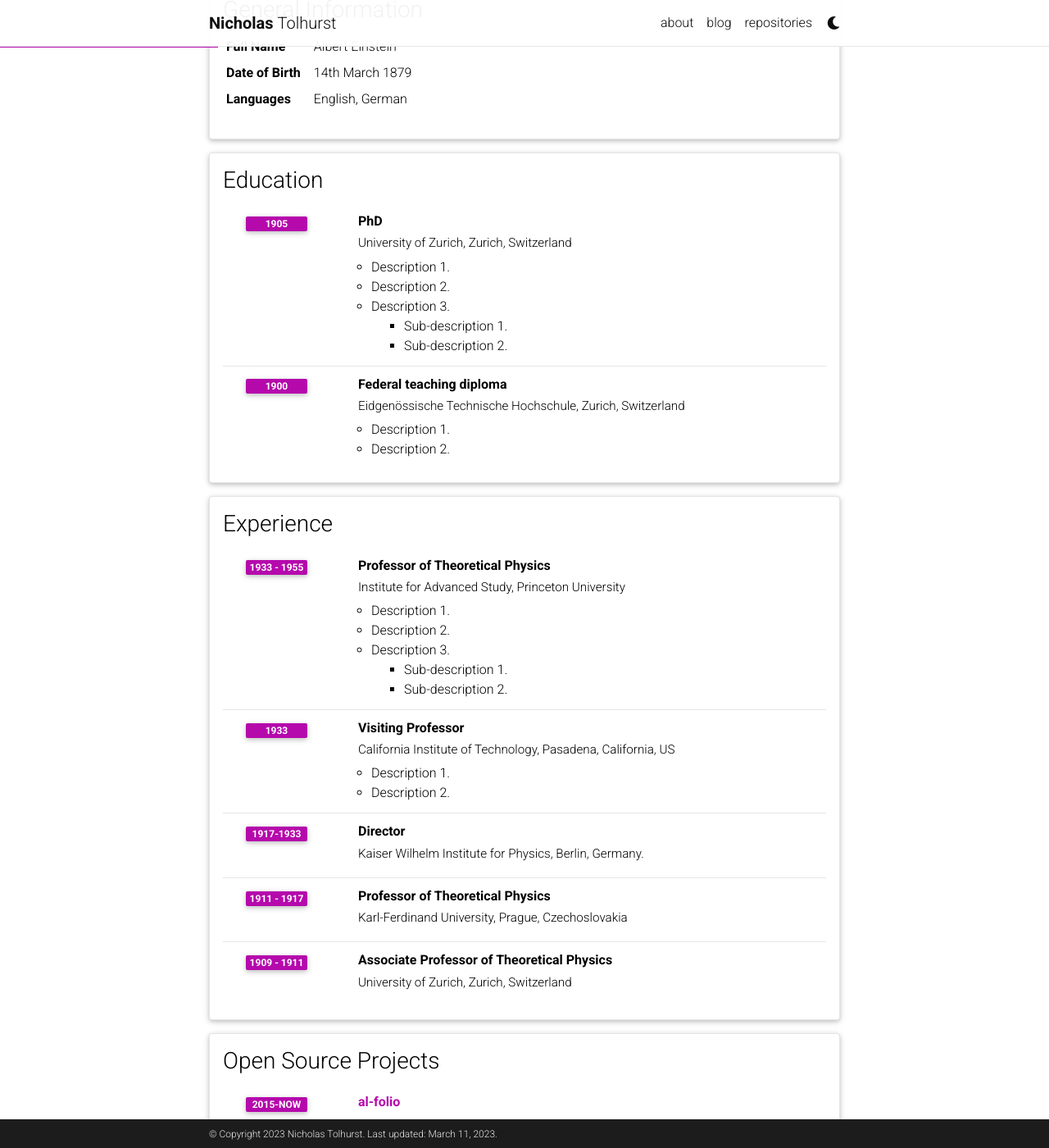
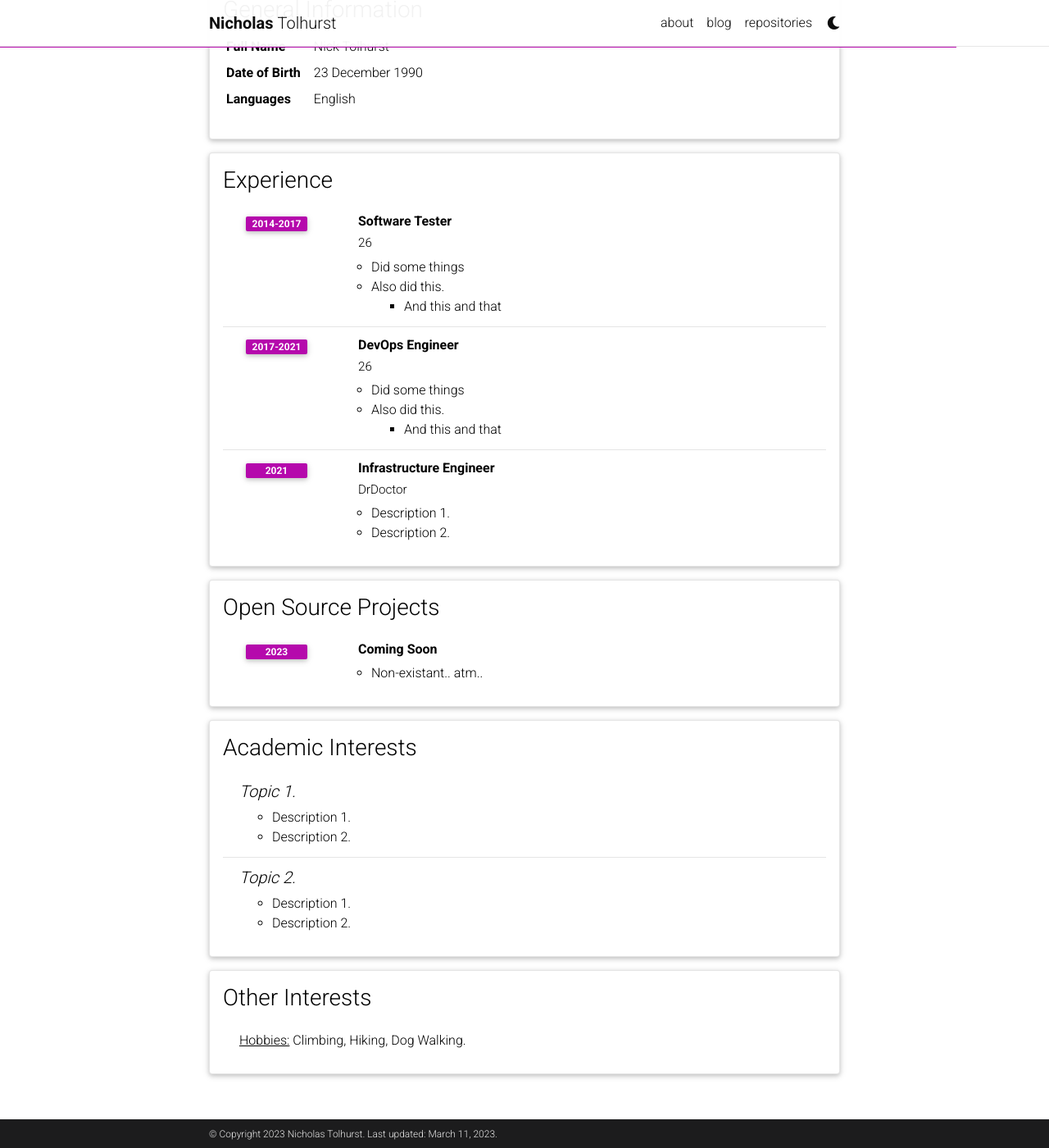
Before and after one commit to nicktolhurst/nicktolhurst.github.io, a Jekyll site: the page built from _pages/cv.md, in a window 1280 px wide and 1400 px high, scrolled down 207 px. Shown: the whole window at 82% size. Built offline with Jekyll 4.4.1, drawn with Linux system fonts in a browser that asks for light colours; comment, search, counter and statistics services are not loaded; a style sheet for code colours, icons or effects is not loaded; some of the changed text lies outside the part shown.

Commit message:
updates cv

```diff
--- a/_data/cv.yml
+++ b/_data/cv.yml
@@ -2,82 +2,45 @@
   type: map
   contents:
     - name: Full Name
-      value: Albert Einstein
+      value: Nick Tolhurst
     - name: Date of Birth
-      value: 14th March 1879
+      value: 23 December 1990
     - name: Languages
-      value: English, German
+      value: English
 
-- title: Education
+
+- title: Experience
   type: time_table
   contents:
-    - title: PhD
-      institution: University of Zurich, Zurich, Switzerland
-      year: 1905
+    - title: Software Tester
+      institution: 26
+      year: 2014-2017
       description:
-        - Description 1.
-        - Description 2.
-        - title: Description 3.
+        - Did some things
+        - title: Also did this.
           contents:
-            - Sub-description 1.
-            - Sub-description 2.
-    - title: Federal teaching diploma
-      institution: Eidgenössische Technische Hochschule, Zurich, Switzerland
-      year: 1900
+            - And this and that
+    - title: DevOps Engineer
+      institution: 26
+      year: 2017-2021
+      description:
+        - Did some things
+        - title: Also did this.
+          contents:
+            - And this and that
+    - title: Infrastructure Engineer
+      institution: DrDoctor
+      year: 2021
       description:
         - Description 1.
         - Description 2.
 
-- title: Experience
-  type: time_table
-  contents:
-    - title: Professor of Theoretical Physics
-      institution: Institute for Advanced Study, Princeton University
-      year: 1933 - 1955
-      description:
-        - Description 1.
-        - Description 2.
-        - title: Description 3.
-          contents:
-            - Sub-description 1.
-            - Sub-description 2.
-    - title: Visiting Professor
-      institution: California Institute of Technology, Pasadena, California, US
-      year: 1933
-      description:
-        - Description 1.
-        - Description 2.
-
-    - title: Director
-      institution: Kaiser Wilhelm Institute for Physics, Berlin, Germany.
-      year: 1917-1933
-
-    - title: Professor of Theoretical Physics
-      institution: Karl-Ferdinand University, Prague, Czechoslovakia
-      year: 1911 - 1917
-      description:
-
-    - title: Associate Professor of Theoretical Physics
-      institution: University of Zurich, Zurich, Switzerland
-      year: 1909 - 1911
-
 - title: Open Source Projects
   type: time_table
   contents:
-    - title: <a href="https://github.com/alshedivat/al-folio">al-folio</a>
-      year: 2015-now
-      description: A beautiful, simple, clean, and responsive Jekyll theme for academics.
-
-- title: Honors and Awards
-  type: time_table
-  contents:
-    - year: 1921
-      items:
-        - Nobel Prize in Physics
-        - Matteucci Medal
-    - year: 2029
-      items:
-        - Max Planck Medal
+    - title: Coming Soon
+      year: 2023
+      description: Non-existant.. atm..
 
 - title: Academic Interests
   type: nested_list
@@ -94,4 +57,4 @@
 - title: Other Interests
   type: list
   contents:
-    - <u>Hobbies:</u> Hobby 1, Hobby 2, etc.
+    - <u>Hobbies:</u> Climbing, Hiking, Dog Walking.
```
